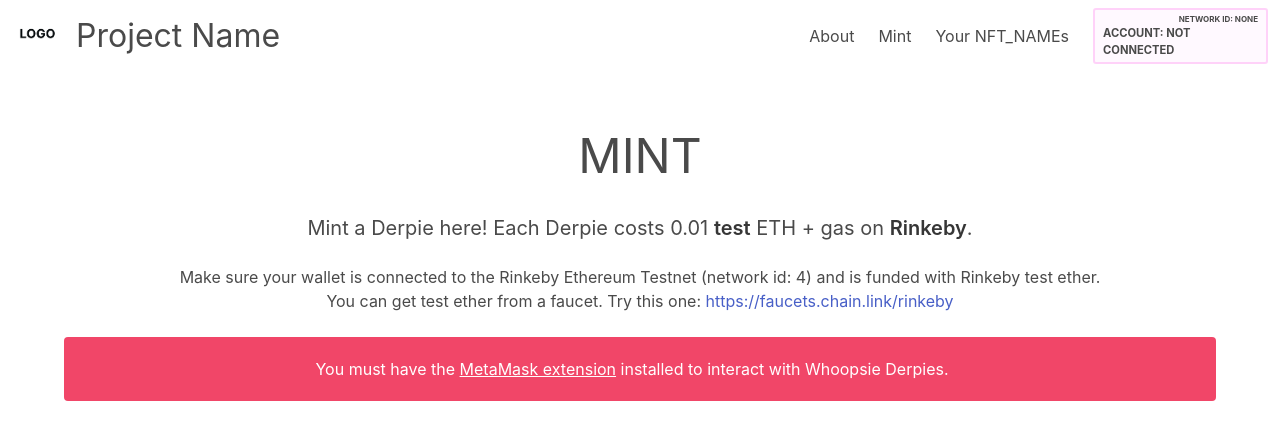
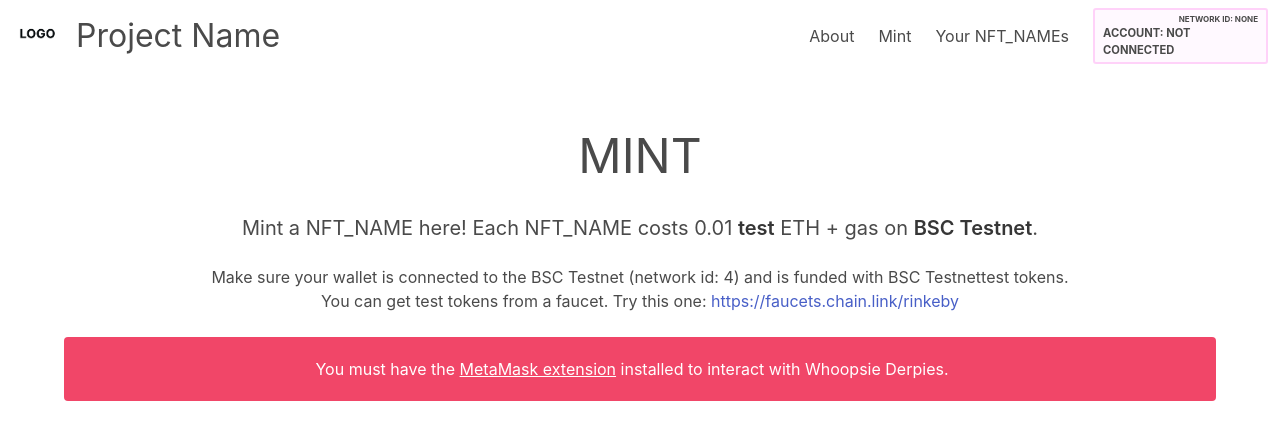
Before and after one commit to x-Code-x/react-nft, a React (Create React App) app in the folder frontend-react/: page / in a window 1280 px wide. Both pictures are taken after a click on the link "Mint". Shown: the top 440 px of the page. Built offline with nearby package versions, Linux system fonts and the light colour scheme; a web font is replaced by a local one.

Commit message:
Update Mint.js

```diff
--- a/frontend-react/src/components/Mint.js
+++ b/frontend-react/src/components/Mint.js
@@ -34,14 +34,14 @@ const Mint = (props) => {
       <section className="section has-text-centered">
         <h1 className="inter pb-5">MINT</h1>
         <h2 className="subtitle custom-mobile-subtitle">
-          Mint a Derpie here! Each Derpie costs 0.01 <strong>test</strong> ETH + gas on <strong>Rinkeby</strong>.
+          Mint a {NFT_NAME} here! Each {NFT_NAME} costs 0.01 <strong>test</strong> ETH + gas on <strong>{NETWORK}</strong>.
         </h2>
         <p className="custom-smaller-mobile-text">
-          Make sure your wallet is connected to the Rinkeby Ethereum Testnet (network id: 4) and is funded with Rinkeby
-          test ether.
+          Make sure your wallet is connected to the {NETWORK} (network id: 4) and is funded with {NETWORK}
+          test tokens.
         </p>
         <p className="custom-smaller-mobile-text">
-          You can get test ether from a faucet. Try this one:{" "}
+          You can get test tokens from a faucet. Try this one:{" "}
           <a href="https://faucets.chain.link/rinkeby" target="_blank">
             https://faucets.chain.link/rinkeby
           </a>
@@ -82,7 +82,7 @@ const Mint = (props) => {
           {isNewlyMinted && (
             <>
               <p className="is-size-4 is-uppercase">
-                <FontAwesomeIcon className="fas fa-2x fa-solid is-size-3 " icon={faStar} /> a new derpie is born!{" "}
+                <FontAwesomeIcon className="fas fa-2x fa-solid is-size-3 " icon={faStar} /> a new {NFT_NAME} is born!{" "}
                 <FontAwesomeIcon className="fas fa-2x fa-solid is-size-3" icon={faStar} />
               </p>
               <div className="is-flex is-flex-direction-column is-justify-content-center is-align-items-center mt-4">
```
